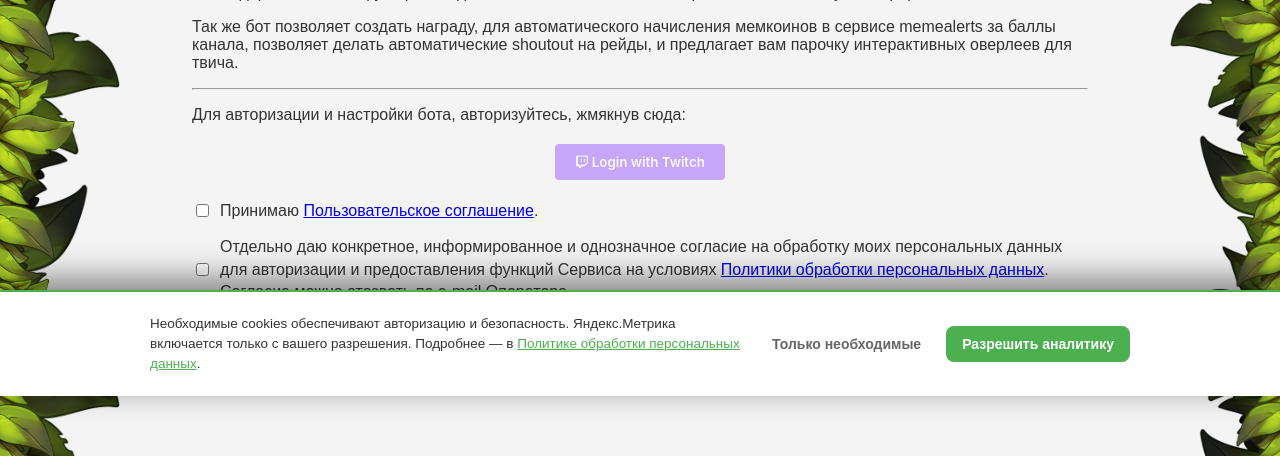
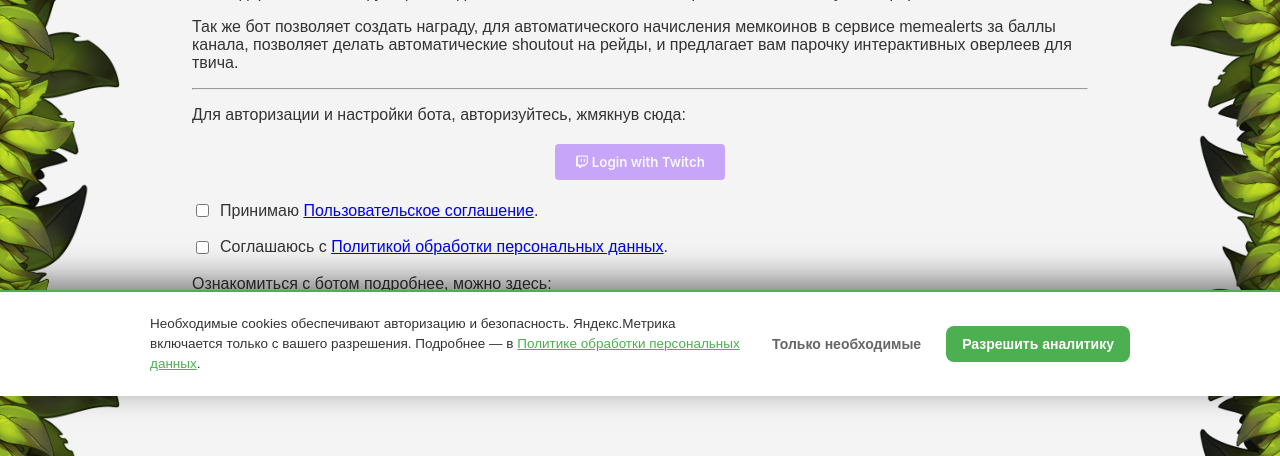
Before and after one commit to Quantum-0/twitch-arbuz-bot, a FastAPI app: page / in a window 1280 px wide. Shown: the part 404-860 px from the top of the page. Run offline with FastAPI, Linux system fonts and the light colour scheme; parts of the project's set-up code (start-up, migrations or seed data) failed here and were passed over.

Commit message:
Fix main page

```diff
--- a/templates/main.html
+++ b/templates/main.html
@@ -43,14 +43,14 @@
 </button>
 <div class="agreement-check">
     <input id="agreement" type="checkbox">
-    <label for="agreement">Принимаю <a href="/agreement">Пользовательское соглашение</a>.</label>
+    <label for="agreement">
+        Принимаю <a href="/agreement">Пользовательское соглашение</a>.
+    </label>
 </div>
 <div class="agreement-check">
     <input id="personalDataConsent" type="checkbox">
     <label for="personalDataConsent">
-        Отдельно даю конкретное, информированное и однозначное согласие на обработку моих персональных данных
-        для авторизации и предоставления функций Сервиса на условиях
-        <a href="/privacy">Политики обработки персональных данных</a>. Согласие можно отозвать по e-mail Оператора.
+        Соглашаюсь с <a href="/privacy">Политикой обработки персональных данных</a>.
     </label>
 </div>
 <script>
```
